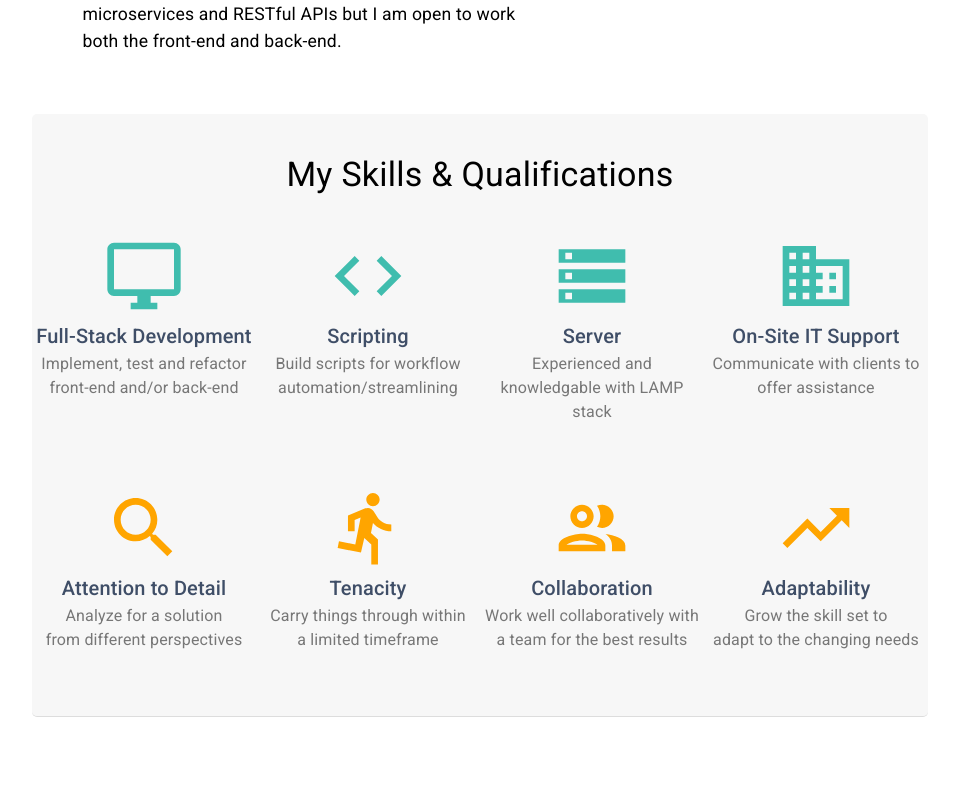
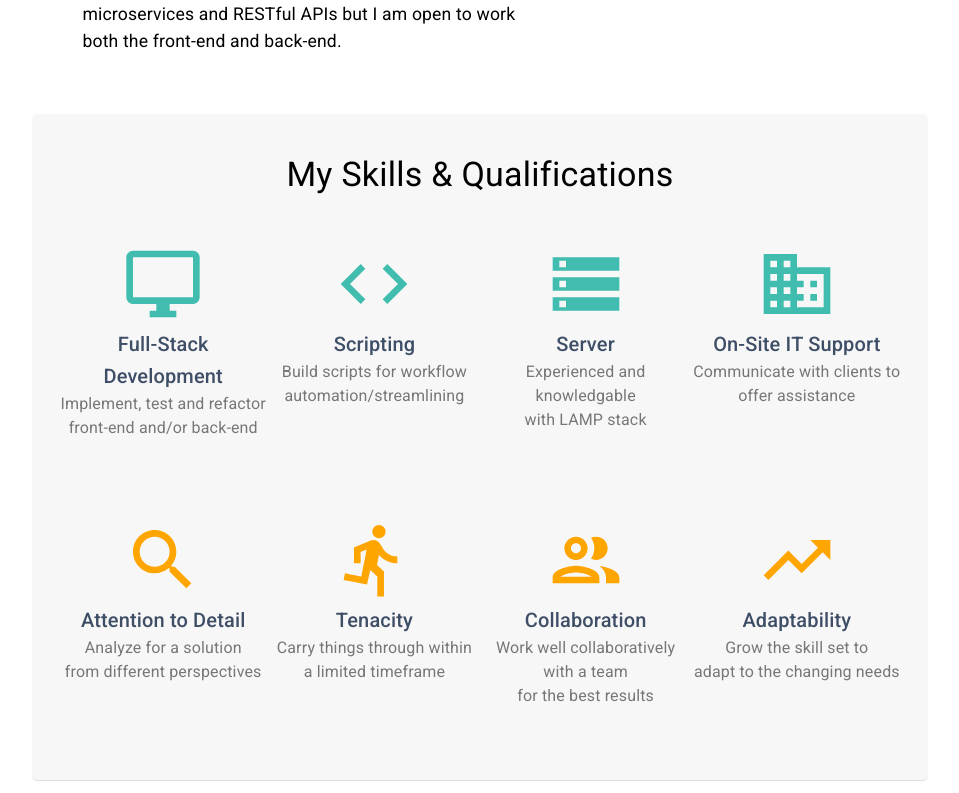
Before and after one commit to Kmzbch/Portfolio, a React (Create React App) app: page / in a window 1280 px wide. Shown: the part 1807-2600 px from the top of the page, without its empty margins (160-1119 px from the left). Built offline with nearby package versions, Linux system fonts and the light colour scheme.

Commit message:
responsive styles added to AboutSkills

```diff
--- a/src/components/about/About.scss
+++ b/src/components/about/About.scss
@@ -44,7 +44,7 @@
 
 	.about-skills {
 		width: 70%;
-		padding: 5vh 0;
+		padding: 5vh 2vw;
 		margin: 3vh auto;
 		background-color: #f7f7f7;
 		border-bottom: solid 1px #ddd;
@@ -52,13 +52,14 @@
 	}
 
 	.skill-row {
-		margin: 3vh 0;
+		// margin: 3vh 0;
 	}
 
 	.skill-item {
 		color: #3f4e67;
 		text-align: center;
 		width: 25%;
+		margin: 1vh auto 1vh auto;
 	}
 
 	.specialties {
--- a/src/components/about/AboutSkills.js
+++ b/src/components/about/AboutSkills.js
@@ -19,7 +19,9 @@ export default class AboutSkills extends Component {
 	render() {
 		return (
 			<Grid className="about-skills" container spacing={3} justify="center" direction="row">
-				<Typography variant="h4">My Skills & Qualifications</Typography>
+				<Typography variant="h4" className="center">
+					My Skills & Qualifications
+				</Typography>
 
 				<Grid
 					container
@@ -28,7 +30,7 @@ export default class AboutSkills extends Component {
 						margin: '5vh 0'
 					}}
 				>
-					<Grid className="skill-item">
+					<Grid className="skill-item" xs={12} sm={6} md={3}>
 						<DesktopWindowsOutlined className="specialties" />
 						<Typography variant="h6">Full-Stack Development</Typography>
 						<Typography className="skill-description" inline>
@@ -38,22 +40,20 @@ export default class AboutSkills extends Component {
 							front-end and/or back-end
 						</Typography>
 					</Grid>
-					<Grid className="skill-item">
+					<Grid className="skill-item" xs={12} sm={6} md={3}>
 						<CodeOutlined className="specialties" />
 						<Typography variant="h6">Scripting</Typography>
 						<Typography className="skill-description" inline>
 							Build scripts for workflow automation/streamlining
 						</Typography>
 					</Grid>
-					<Grid className="skill-item">
+					<Grid className="skill-item" xs={12} sm={6} md={3}>
 						<StorageOutlined className="specialties" />
 						<Typography variant="h6">Server</Typography>
-						<Typography className="skill-description">
-							Experienced and knowledgable with LAMP stack
-						</Typography>
-						<Typography className="skill-description" />
+						<Typography className="skill-description">Experienced and knowledgable</Typography>
+						<Typography className="skill-description">with LAMP stack</Typography>
 					</Grid>
-					<Grid className="skill-item">
+					<Grid className="skill-item" xs={12} sm={6} md={3}>
 						<BusinessOutlined className="specialties" />
 						<Typography variant="h6">On-Site IT Support</Typography>
 						<Typography className="skill-description">Communicate with clients to</Typography>
@@ -68,7 +68,7 @@ export default class AboutSkills extends Component {
 					container
 					justify="space-around"
 				>
-					<Grid className="skill-item">
+					<Grid className="skill-item" xs={12} sm={6} md={3}>
 						<SearchOutlined className="soft-skills" />
 						<Typography variant="h6">Attention to Detail</Typography>
 						<Typography className="skill-description" inline>
@@ -78,7 +78,7 @@ export default class AboutSkills extends Component {
 							from different perspectives
 						</Typography>
 					</Grid>
-					<Grid className="skill-item">
+					<Grid className="skill-item" xs={12} sm={6} md={3}>
 						<DirectionsRunOutlined className="soft-skills" />
 						<Typography variant="h6">Tenacity</Typography>
 						<Typography className="skill-description" inline>
@@ -89,15 +89,18 @@ export default class AboutSkills extends Component {
 						</Typography>
 					</Grid>
 
-					<Grid className="skill-item">
+					<Grid className="skill-item" xs={12} sm={6} md={3}>
 						<PeopleOutlined className="soft-skills" />
 						<Typography variant="h6">Collaboration</Typography>
 						<Typography className="skill-description" inline>
-							Work well collaboratively with a team for the best results
+							Work well collaboratively with a team
+						</Typography>
+						<Typography className="skill-description" inline>
+							for the best results
 						</Typography>
 					</Grid>
 
-					<Grid className="skill-item">
+					<Grid className="skill-item" xs={12} sm={6} md={3}>
 						<TrendingUpOutlined className="soft-skills" />
 						<Typography variant="h6">Adaptability</Typography>
 						<Typography className="skill-description" inline>
```
